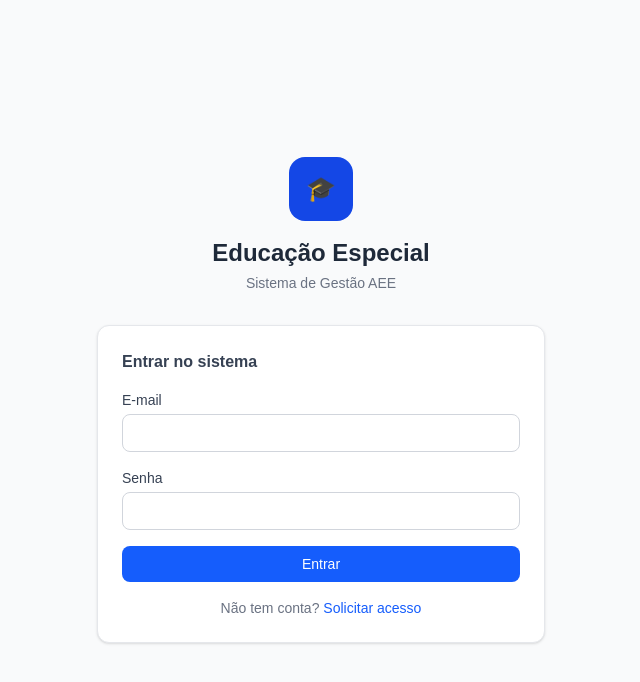
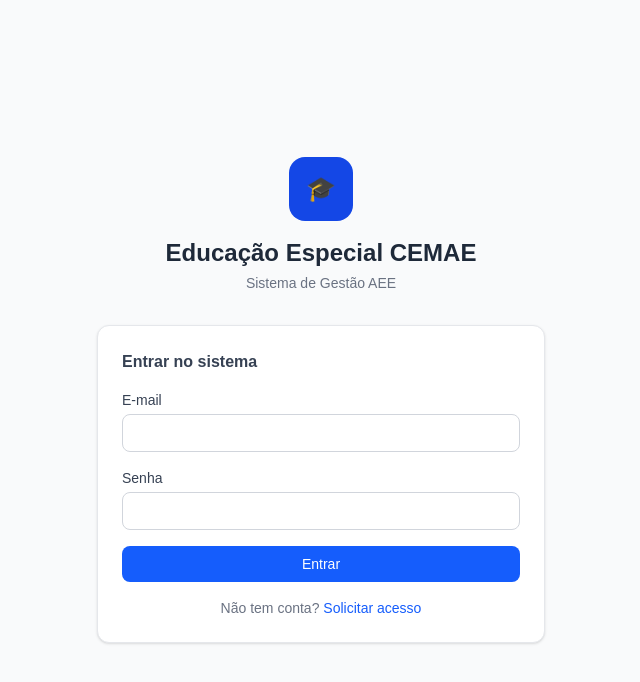
Before and after one commit to iorran701019/motoristas, a Next.js app: page /login in a window 1280 px wide. Shown: the top 682 px of the page, without its empty margins (319-959 px from the left). Built offline with nearby package versions, Linux system fonts and the light colour scheme; no server answers.

Commit message:
novo favicon

```diff
--- a/app/login/page.tsx
+++ b/app/login/page.tsx
@@ -60,7 +60,7 @@
           <div className="inline-flex items-center justify-center w-16 h-16 bg-blue-700 rounded-2xl mb-4">
             <span className="text-white text-2xl">🎓</span>
           </div>
-          <h1 className="text-2xl font-bold text-gray-800">Educação Especial</h1>
+          <h1 className="text-2xl font-bold text-gray-800">Educação Especial CEMAE</h1>
           <p className="text-gray-500 text-sm mt-1">Sistema de Gestão AEE</p>
         </div>
 
```
